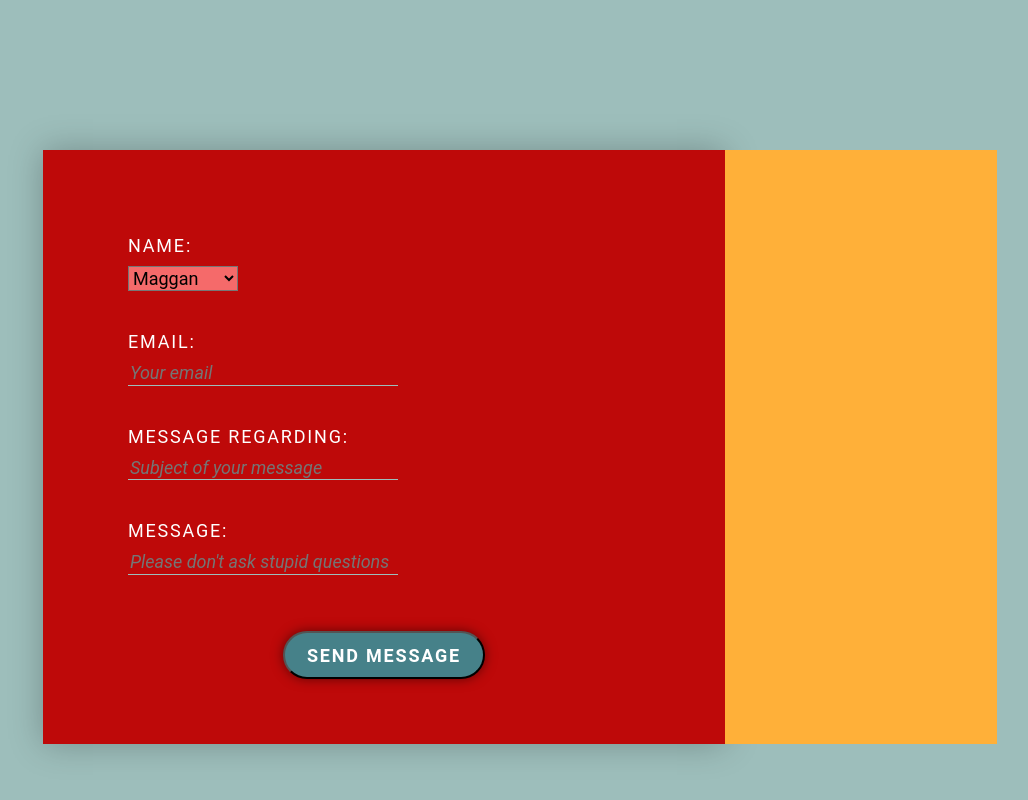
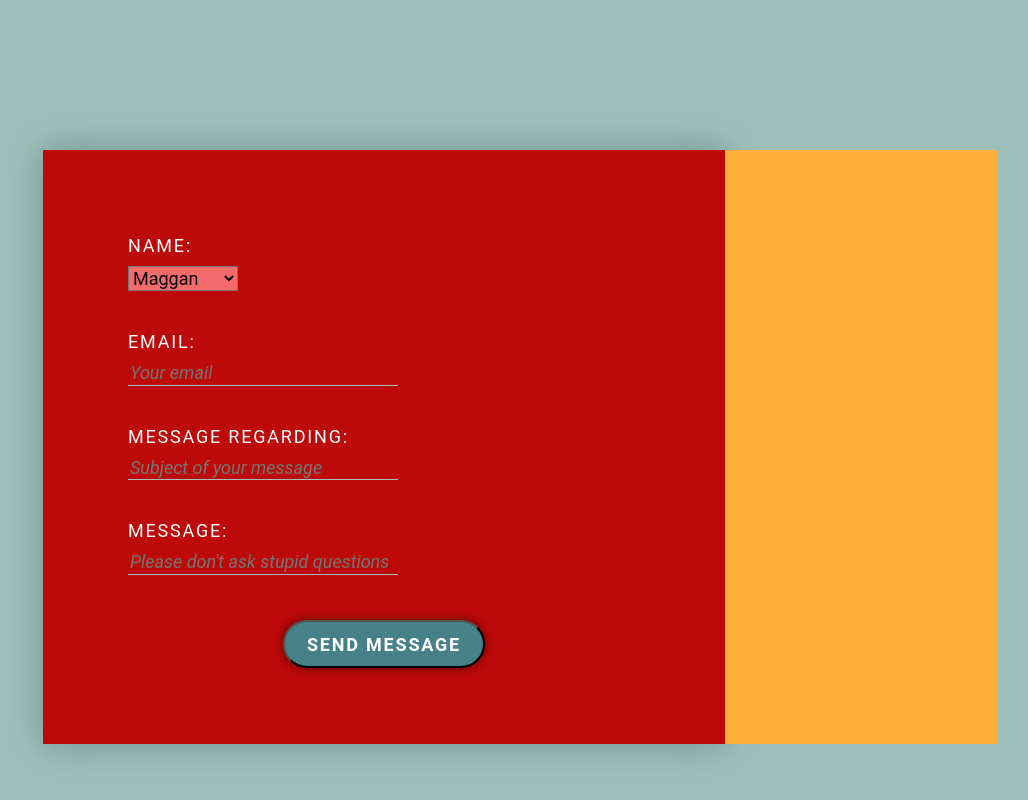
Before and after one commit to linneanestor/assignmentlesson07, a plain HTML site: page index.html in a window 1280 px wide. Shown: the top 800 px of the page, without its empty margins (120-1148 px from the left). Drawn offline with Linux system fonts and the light colour scheme.

Commit message:
Changed place of submit button

```diff
--- a/index.html
+++ b/index.html
@@ -43,8 +43,8 @@
                     <input type="text" id="message" name="message" placeholder="Please don't ask stupid questions">
                     <div class="line"></div>
                 </div>
+                <button class="button1" type="submit">SEND MESSAGE</button>
             </form>
-            <button class="button1">SEND MESSAGE</button>
         </div>
         <div class="rectangleorange">
 
--- a/styles/index.css
+++ b/styles/index.css
@@ -15,6 +15,7 @@ body {
 }
 button {
     align-self: center;
+    margin-top: 25px;
 }
 main {
     width: 954px;
@@ -32,7 +33,6 @@ input {
     background: #BE0909;
     border: none;
     margin-top: 10px;
-    outline: pink;
 }
 select {
     background: #f56a6a;
```
